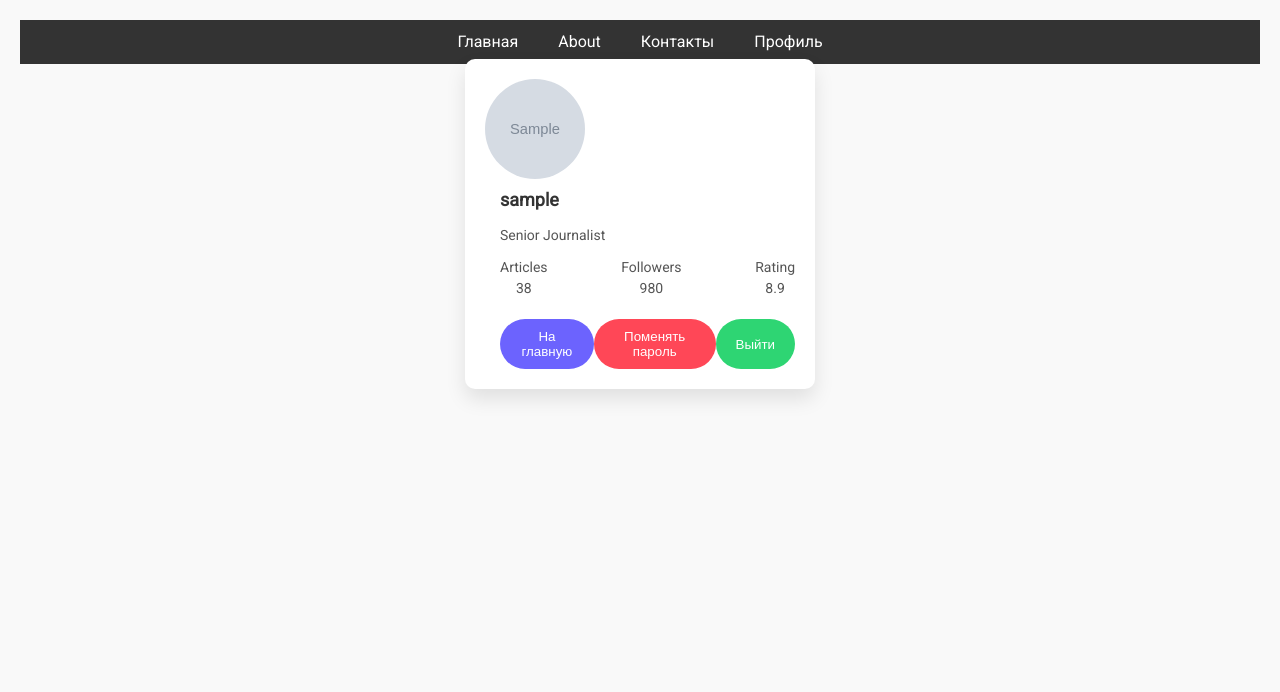
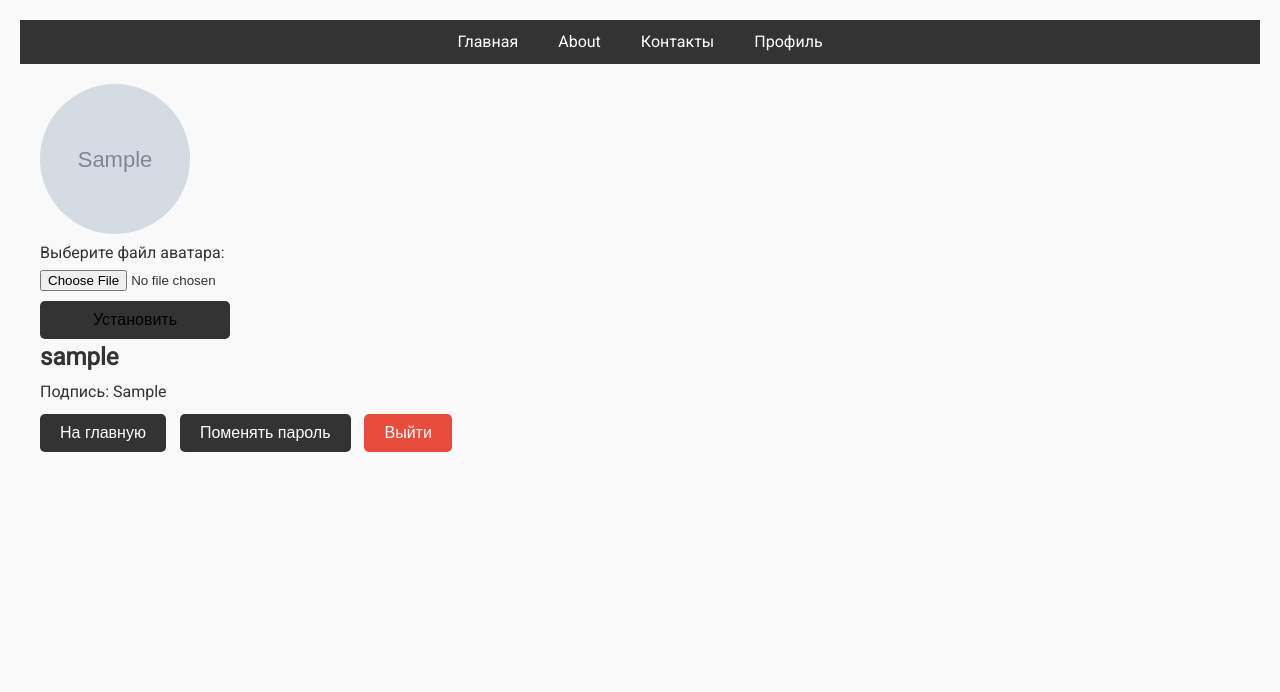
Before and after one commit to rtemchernenko/forum_proj, a Django app: page /profile in a window 1280 px wide. Shown: the top 692 px of the page. Run offline with Django 4.2, Linux system fonts and the light colour scheme; a user stored in the database is signed in; tables that the repository leaves empty hold one stand-in row (values such as "Sample post"); grey boxes marked "Sample" are stand-in pictures.

Commit message:
Работают комментарии

```diff
--- a/forum_app/forms.py
+++ b/forum_app/forms.py
@@ -18,9 +18,18 @@
     class Meta:
         model = Comment
         fields = ['content', ]
+        labels = {
+            'content': '',  # Пустая строка для уборки надписи
+        }
 
-    # def __init__(self, *args, **kwargs):
-    #     super().__init__(*args, **kwargs)
-    #     for field in self.fields:
-    #         self.fields[field].widget.attrs['class'] = 'form-control'
-    #     self.fields['content'].widget = Textarea(attrs={'rows': 5})
+    def __init__(self, *args, **kwargs):
+        super().__init__(*args, **kwargs)
+        for field in self.fields:
+            self.fields[field].widget.attrs['class'] = 'form-control'
+
+        # Добавляем параметр no-resize для отключения изменения размера
+        self.fields['content'].widget = Textarea(attrs={'rows': 10, 'cols': 35, 'style': 'resize: none;'})
+
+
+class AvatarUploadForm(forms.Form):
+    avatar = forms.ImageField()
--- a/forum_app/static/forum_app/style.css
+++ b/forum_app/static/forum_app/style.css
@@ -247,106 +223,100 @@
 }
 /* Аккаунт */
 
-.account_container{
+/* Общий контейнер для профиля */
+.account_container {
     display: flex;
     justify-content: center;
     align-items: center;
-    height: 40vh; /* Use this if you want to center the card vertically,
-                      otherwise remove it. vh stands for viewport height */
+    height: 100vh;
+    background-color: #f9f9f9;
 }
 
-.account_card{
-    position: relative;
-    width: 350px;
-    background: #fff;
+/* Карточка профиля */
+.account_card {
+    display: flex;
+    background-color: white;
     padding: 20px;
+    box-shadow: 0 0 10px rgba(0, 0, 0, 0.1);
     border-radius: 10px;
-    box-shadow: 0px 10px 20px rgba(0,0,0,0.1);
 }
 
-
-.account_imagine .image{
-    width: 100px;
-    height: 100px;
+/* Изображение профиля */
+.profile_image img {
+    width: 150px;
+    height: 150px;
     border-radius: 50%;
-    background: #ccc;
-    margin-bottom: 10px;
+    object-fit: cover;
+    margin-right: 20px;
 }
 
-.profile_image img {
-    width: 100px; /* Задайте нужную ширину */
-    height: 100px; /* Задайте нужную высоту */
-    border-radius: 50%; /* Это создаст эффект округления */
-    object-fit: cover; /* Это поможет сохранить пропорции изображения при обрезке */
-}
-
-.account_info{
-    padding-left: 15px;
-}
-
-.account_info .account_name{
-    margin: 0 0 10px 0;
-    font-size: 18px;
-}
-
-.account_info span{
-    font-size: 14px;
-    color: #555;
-}
-
-.account_info .account_text{
-    display: flex;
-    justify-content: space-between;
-    margin-top: 10px;
-}
-
-.account_info .account_text .d-flex{
+/* Информация о пользователе */
+.account_info {
     display: flex;
     flex-direction: column;
 }
 
-.account_info .account_text span{
-    text-align: center;
+.account_name {
+    font-size: 24px;
+    margin-bottom: 5px;
 }
 
-.account_btns{
-    display: flex;
-    justify-content: space-between;
-    margin-top: 20px;
+/* Кнопки */
+.account_btns button {
+    margin-top: 10px;
+    margin-right: 10px;
+    padding: 10px 20px;
+    border: none;
+    border-radius: 5px;
+    cursor: pointer;
+    font-size: 16px;
 }
 
-.account_btns button{
-    padding: 10px 20px;
-    border-radius: 50px;
-    border: none;
-    outline: none;
-    cursor: pointer;
-    transition: 0.3s;
+.On_main_btn {
+    background-color: #333333;
+    color: white;
 }
 
-.account_btns .On_main_btn{
-    background: #6c63fe;
-    color: #fff;
+.Change_password_btn {
+    background-color: #333333;
+    color: white;
 }
 
-.account_btns .On_main_btn:hover{
-    background: #4b46cd;
+.Logout_btn {
+    background-color: #e74c3c;
+    color: white;
 }
 
-.account_btns .Change_password_btn{
-    background: #ff4757;
-    color: #fff;
+.change-avatar {
+    max-width: 200px;
+
 }
 
-.account_btns .Change_password_btn:hover{
-    background: #cd3446;
+.change-avatar h2 {
+    font-size: 18px;
+    margin-bottom: 10px;
 }
 
-.account_btns .Logout_btn{
-    background: #2ed573;
-    color: #fff;
+.change-avatar form {
+    display: flex;
+    flex-direction: column;
 }
 
-.account_btns .Logout_btn:hover{
-    background: #24a352;
+.change-avatar label {
+    margin-bottom: 5px;
 }
+
+.change-avatar button {
+    margin-top: 10px;
+    margin-right: 10px;
+    padding: 10px 20px;
+    border: none;
+    border-radius: 5px;
+    cursor: pointer;
+    font-size: 16px;
+    background-color: #333333;
+}
+
+.change-avatar button:hover {
+    background-color: #2980b9;
+}
--- a/forum_app/templates/forum_app/profile.html
+++ b/forum_app/templates/forum_app/profile.html
@@ -1,69 +1,25 @@
+{% extends "forum_app/base.html" %}
 {% load static %}
-<!DOCTYPE html>
-<html lang="en">
-<head>
-    <meta charset="UTF-8">
-    <title>Profile</title>
-    <link rel="stylesheet" href="{% static 'forum_app/style.css' %}">
-    <link href="https://fonts.googleapis.com/css?family=Roboto&display=swap" rel="stylesheet">
 
-</head>
-<body>
-<header>
-    <nav>
-        <ul>
-            <a href="http://127.0.0.1:8000/forums">Главная</a>
-            <a href="#">About</a>
-            <a href="#">Контакты</a>
-            <a href="http://127.0.0.1:8000/profile">Профиль</a>
-        </ul>
-    </nav>
-</header>
-
-<div class="account_container">
-
-    <div class="account_card">
-
-        <div class="account_imagine">
-
+{% block content %}
+<div class="account-container">
     <div class="profile_image">
         <img src="{{ user_profile.avatar.url }}" alt="User avatar">
     </div>
 
+    <div class="change-avatar">
+        <form method="post" enctype="multipart/form-data">
+            {% csrf_token %}
+            <label for="{{ form.avatar.id_for_label }}">Выберите файл аватара:</label>
+            {{ form.avatar }}
+            <button type="submit">Установить</button>
+        </form>
+    </div>
         <div class="account_info">
-
             <h4 class="account_name">{{ user.username }}</h4>
-                <span>Senior Journalist</span>
-
-                <div class="account_text">
-
-                    <div class="d-flex flex-column">
-
-                        <span class="articles">Articles</span>
-                        <span class="number1">38</span>
-
+            <span>Подпись: {{ user_profile.signature }}</span>
         </div>
-
-                    <div class="d-flex flex-column">
-
-                        <span class="followers">Followers</span>
-                        <span class="number2">980</span>
-
-                    </div>
-
-
-                    <div class="d-flex flex-column">
-
-                        <span class="rating">Rating</span>
-                        <span class="number3">8.9</span>
-
-                    </div>
-
-                </div>
-
-
         <div class="account_btns">
-
             <button class="On_main_btn"
                     onclick="location.href='{% url 'forum_list' %}'">На главную
             </button>
@@ -73,18 +29,6 @@
             <button class="Logout_btn"
                     onclick="location.href='{% url 'logout' %}?next=/profile'">Выйти
             </button>
-
-
         </div>
-
-
 </div>
-
-
-        </div>
-
-    </div>
-
-</div>
-
-</html>
+{% endblock %}
--- a/forum_app/urls.py
+++ b/forum_app/urls.py
@@ -1,7 +1,8 @@
 from django.contrib import admin
 from django.urls import path
 from . import views
-from .views import ForumListView, ThreadListView, profile_view, RegisterView, PostListView, PostDetailView
+from .views import ForumListView, ThreadListView, profile_view, RegisterView, PostListView, PostDetailView, \
+    CommentDeleteView
 from django.conf import settings
 from django.conf.urls.static import static
 
@@ -15,7 +16,7 @@
          name='post_detail'),
     path('profile', profile_view, name='profile'),
     path('register', RegisterView.as_view(), name='register'),
-
+    path('comment/<int:pk>/delete/', CommentDeleteView.as_view(), name='comment_delete'),
 ]
 
 if settings.DEBUG:
--- a/forum_app/views.py
+++ b/forum_app/views.py
@@ -1,13 +1,14 @@
 from django.contrib.auth.decorators import login_required
+from django.contrib.auth.mixins import LoginRequiredMixin
 from django.shortcuts import render, get_object_or_404
 from django.core.files import File
 from django.urls import reverse_lazy
 from django.utils import timezone
 from django.views.generic.base import TemplateView
 from django.views.generic import ListView, DetailView
-from django.views.generic.edit import FormView, CreateView, UpdateView, FormMixin
+from django.views.generic.edit import FormView, CreateView, UpdateView, FormMixin, DeleteView
 
-from .forms import RegisterForm, CommentForm
+from .forms import RegisterForm, CommentForm, AvatarUploadForm
 from .models import Forum, Thread, Post, UserProfile, Comment
 from django.http import HttpResponse
 from django.views import View
@@ -52,6 +53,10 @@
         return context
 
 
+from django.shortcuts import redirect
+from django.urls import reverse
+
+
 class PostDetailView(DetailView):
     model = Post
     slug_field = 'slug'
@@ -64,39 +69,39 @@
         context['comments'] = Comment.objects.filter(post=self.object)
         return context
 
+    def post(self, request, *args, **kwargs):
+        post = self.get_object()  # Получаем текущий объект Post
 
-# class PostDetailView(DetailView, FormMixin):
-#     model = Post
-#     slug_field = 'slug'
-#     template_name = 'forum_app/post.html'
-#     context_object_name = 'post'
-#     form_class = CommentForm
-#
-#     def get_success_url(self):
-#         return reverse_lazy('post_detail', kwargs={'pk': self.get_object().id})
-#
-#     def post(self, request, *args, **kwargs):
-#         form = self.get_form()
-#         if form.is_valid():
-#             return self.form_valid(form)
-#         else:
-#             return self.form_invalid(form)
-#
-#     def form_valid(self, form):
-#         self.object = form.save(commit=False)
-#         self.object.post = self.get_object()
-#         self.object.created_by = self.request.user
-#         self.object.save()
-#         return super().form_valid(form)
-#
-# def get_queryset(self):
-#     self.thread = get_object_or_404(Thread, slug=self.kwargs['thread_slug'])
-#     return Post.objects.filter(thread=self.thread)
-#
-# def get_context_data(self, **kwargs):
-#     context = super().get_context_data(**kwargs)
-#     context['thread'] = self.thread
-#     return context
+        # Обработка отправки комментария
+        comment_form = CommentForm(request.POST)
+
+        if comment_form.is_valid():
+            comment = comment_form.save(commit=False)
+            comment.post = post  # Используем post вместо self.object
+            comment.created_by = request.user
+            comment.save()
+
+            # Перенаправление на ту же страницу с постом после добавления комментария
+            return redirect(reverse('post_detail', kwargs={'forum_slug': post.thread.forum.slug,
+                                                           'thread_slug': post.thread.slug,
+                                                           'slug': post.slug}))  # Используем post вместо self.object
+
+        # Если форма не прошла валидацию, обновите контекст с формой и комментариями
+        context = self.get_context_data()
+        context['comment_form'] = comment_form
+        return self.render_to_response(context)
+
+
+class CommentDeleteView(LoginRequiredMixin, DeleteView):
+    model = Comment
+
+    def get_success_url(self):
+        comment = self.get_object()
+        return reverse('post_detail', kwargs={
+            'forum_slug': comment.post.thread.forum.slug,
+            'thread_slug': comment.post.thread.slug,
+            'slug': comment.post.slug
+        })
 
 
 # Регистрация
@@ -116,3 +121,27 @@
     def form_valid(self, form):
         form.save()
         return super().form_valid(form)
+
+
+def signature(request):
+    user_profile = UserProfile.objects.get(user=request.user)
+    context = {
+        'user_profile': user_profile
+    }
+
+    return render(request, 'forum_app/profile.html', context)
+
+
+def profile_view(request):
+    user_profile = UserProfile.objects.get(user=request.user)
+
+    if request.method == 'POST':
+        form = AvatarUploadForm(request.POST, request.FILES)
+        if form.is_valid():
+            user_profile.avatar = form.cleaned_data['avatar']
+            user_profile.save()
+            return redirect('profile')  # Перенаправление на страницу профиля после загрузки
+    else:
+        form = AvatarUploadForm()
+
+    return render(request, 'forum_app/profile.html', {'form': form, 'user_profile': user_profile})
```
Also changed, not shown: other parts of forum_app/static/forum_app/style.css (+29 -53 lines), forum_app/admin.py (+9 -2 lines), forum_app/templates/forum_app/comment_confirm_delete.html (added, +9 -0 lines), forum_app/templates/forum_app/post.html (+9 -5 lines), media/avatars/Krasivye-kartinki-anime-arty-paren-i-devushka_16.jpg (added). Lines whose indentation alone changed are shown as unchanged.
